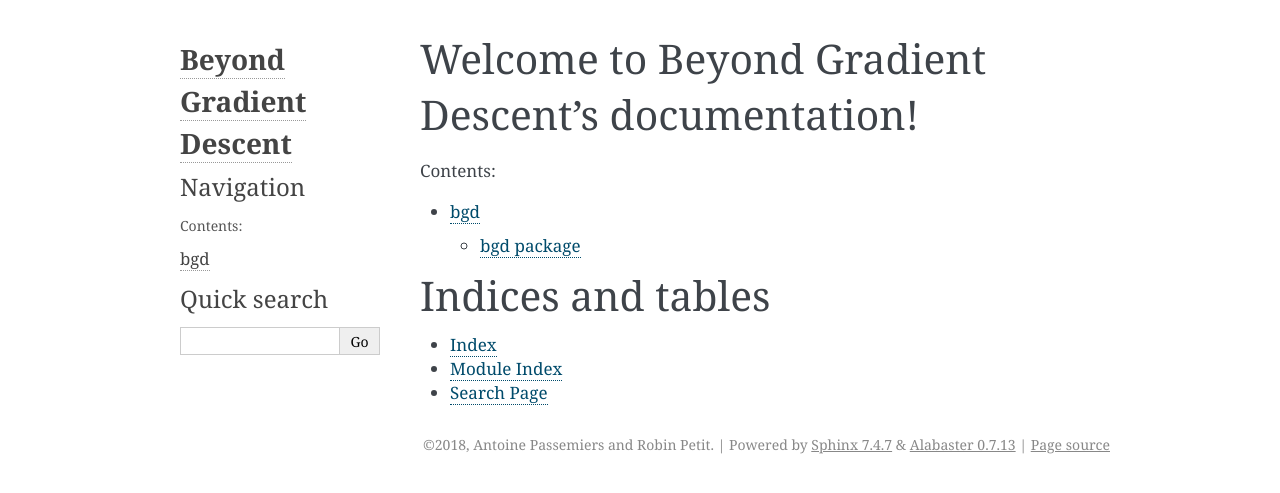
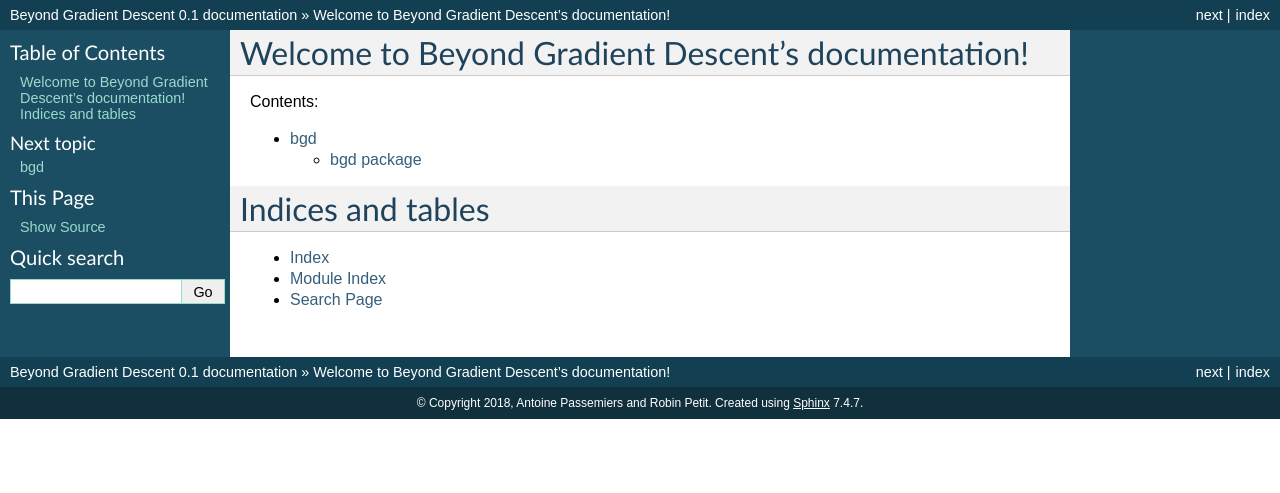
Before and after one commit to AntoinePassemiers/Beyond-Gradient-Descent, a Sphinx documentation site: the page built from doc/source/index.rst, in a window 1280 px wide. Shown: the top 493 px of the page. Built offline with Sphinx 7.4.7, drawn with Linux system fonts in a browser that asks for light colours.

Commit message:
Change doc theme to classic

```diff
--- a/doc/source/conf.py
+++ b/doc/source/conf.py
@@ -87,7 +87,8 @@ todo_include_todos = True
 # The theme to use for HTML and HTML Help pages.  See the documentation for
 # a list of builtin themes.
 #
-html_theme = 'alabaster'
+#html_theme = 'alabaster'
+html_theme = 'classic'
 
 # Theme options are theme-specific and customize the look and feel of a theme
 # further.  For a list of options available for each theme, see the
@@ -105,15 +106,16 @@ html_static_path = ['_static']
 #
 # This is required for the alabaster theme
 # refs: http://alabaster.readthedocs.io/en/latest/installation.html#sidebars
-html_sidebars = {
-    '**': [
-        'about.html',
-        'navigation.html',
-        'relations.html',  # needs 'show_related': True theme option to display
-        'searchbox.html',
-        'donate.html',
-    ]
-}
+if html_theme == 'alabaster':
+    html_sidebars = {
+        '**': [
+            'about.html',
+            'navigation.html',
+            'relations.html',  # needs 'show_related': True theme option to display
+            'searchbox.html',
+            'donate.html',
+        ]
+    }
 
 
 # -- Options for HTMLHelp output ------------------------------------------
```
Also changed, not shown: 1 other file.
